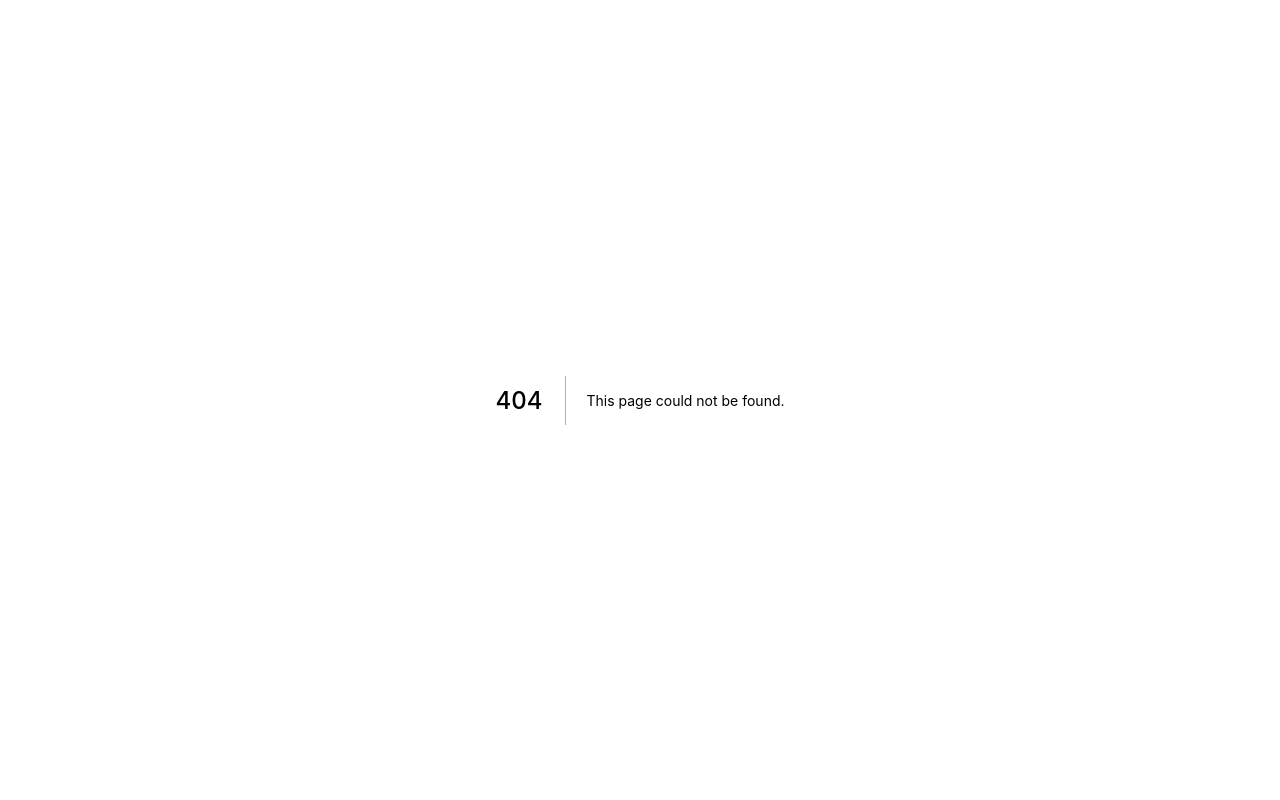
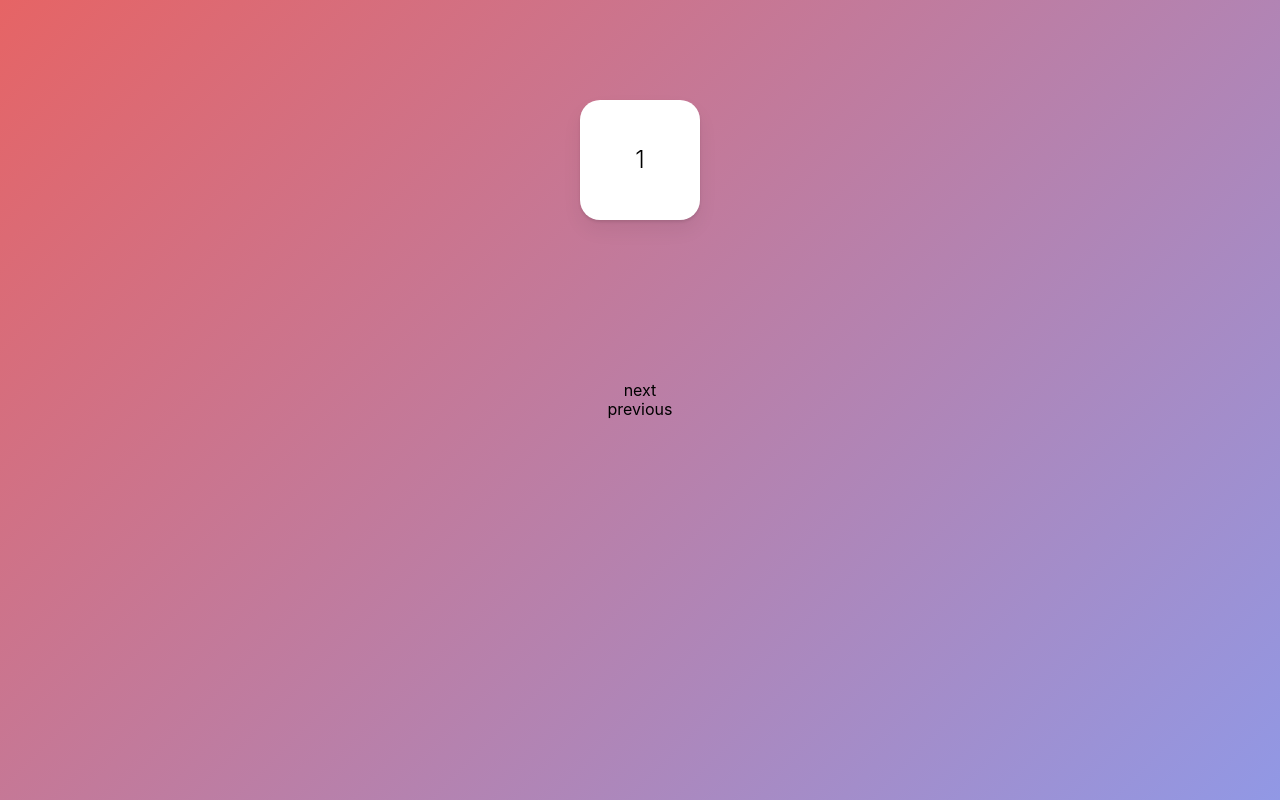
Before and after one commit to hokyunR/motion, a Next.js app: page /slider in a window 1280 px wide. Before the commit this address had no page. Built offline with nearby package versions, Linux system fonts and the light colour scheme.

Commit message:
feat: add slider

```diff
--- a/pages/index.tsx
+++ b/pages/index.tsx
@@ -28,6 +28,9 @@ const Home = () => {
         <NextLink href="/animatePresence" passHref>
           <Link>AnimatePresence</Link>
         </NextLink>
+        <NextLink href="/slider" passHref>
+          <Link>slider</Link>
+        </NextLink>
       </Flex>
     </Flex>
   );
--- /dev/null
+++ b/pages/slider.tsx
@@ -0,0 +1,84 @@
+import { useState } from "react";
+import { motion, AnimatePresence } from "framer-motion";
+import styled from "@emotion/styled";
+
+const FlexBox = styled(motion.div)`
+  width: 100vw;
+  height: 100vh;
+  display: flex;
+  justify-content: center;
+  align-items: center;
+  background: linear-gradient(135deg, #e66465, #9198e5);
+  flex-direction: column;
+`;
+
+const Box = styled(motion.div)`
+  width: 120px;
+  height: 120px;
+  background-color: rgba(255, 255, 255, 1);
+  border-radius: 20px;
+  box-shadow: 0 2px 3px rgba(0, 0, 0, 0.1), 0 10px 20px rgba(0, 0, 0, 0.06);
+  display: flex;
+  justify-content: center;
+  align-items: center;
+  font-size: 24px;
+  position: absolute;
+  top: 100px;
+`;
+
+const boxVariants = {
+  entry: (back: boolean) => ({
+    x: back ? -300 : 300,
+    opacity: 0,
+    scale: 0,
+  }),
+  center: {
+    x: 0,
+    opacity: 1,
+    scale: 1,
+    transition: {
+      duration: 0.2,
+    },
+  },
+  exit: (back: boolean) => ({
+    x: back ? 300 : -300,
+    opacity: 0,
+    scale: 0,
+    transition: {
+      duration: 0.2,
+    },
+  }),
+};
+
+const Slider = () => {
+  const [visible, setVisible] = useState(1);
+  const [back, setBack] = useState(false);
+  const next = () => {
+    setBack(false);
+    setVisible((prev) => (prev === 10 ? 10 : prev + 1));
+  };
+  const previous = () => {
+    setBack(true);
+    setVisible((prev) => (prev === 1 ? 1 : prev - 1));
+  };
+  return (
+    <FlexBox>
+      <AnimatePresence custom={back}>
+        <Box
+          key={visible}
+          variants={boxVariants}
+          custom={back}
+          initial="entry"
+          animate="center"
+          exit="exit"
+        >
+          {visible}
+        </Box>
+      </AnimatePresence>
+      <button onClick={next}>next</button>
+      <button onClick={previous}>previous</button>
+    </FlexBox>
+  );
+};
+
+export default Slider;
```
